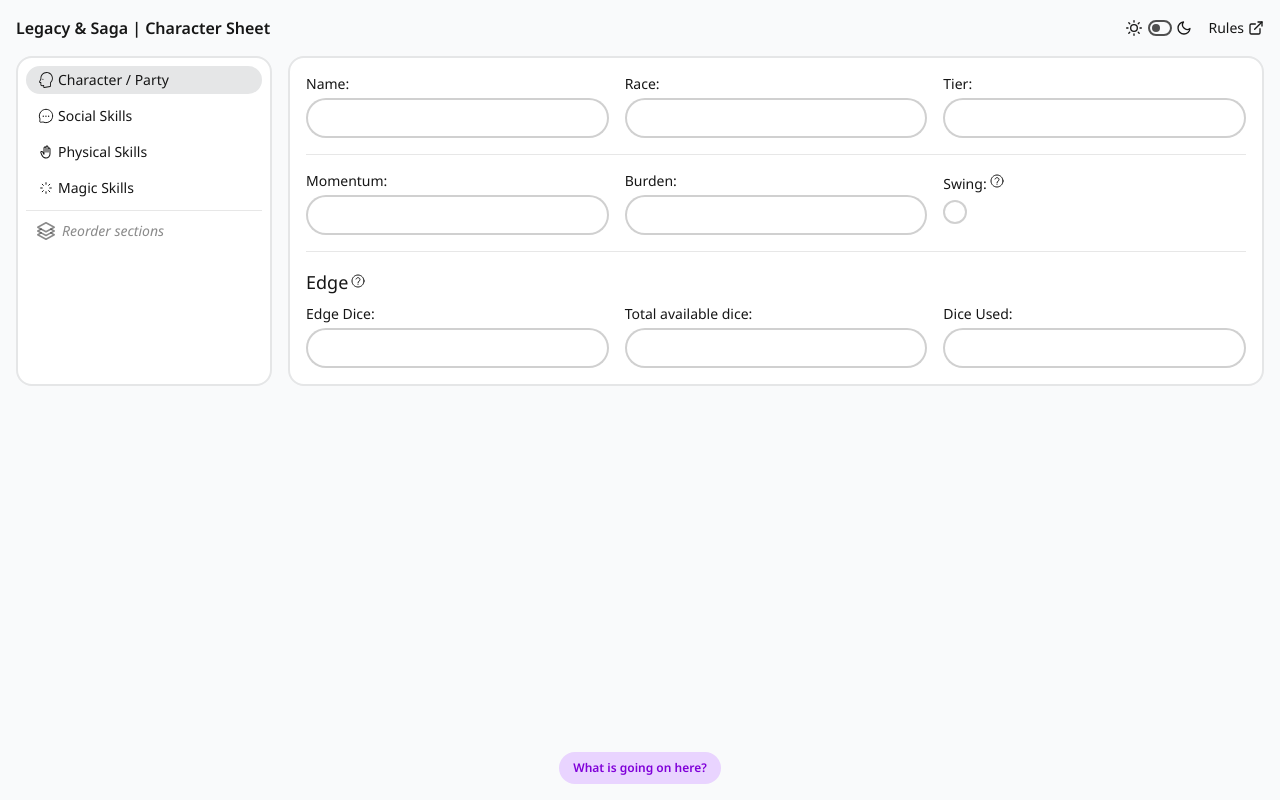
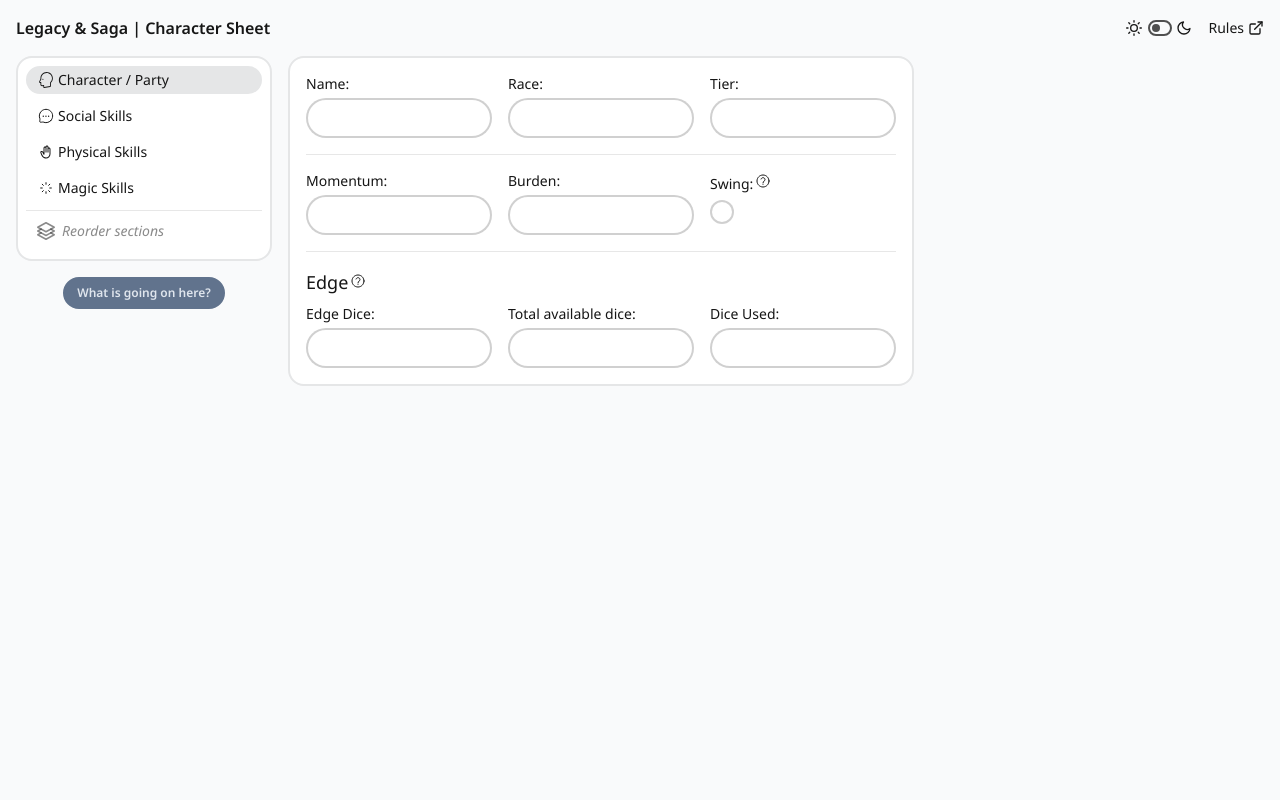
Before and after one commit to heathervv/saga-character-sheet, a React (Vite) app: page / in a window 1280 px wide. Built offline with nearby package versions, Linux system fonts and the light colour scheme.

Commit message:
refactor: treat footer differently

```diff
--- a/src/App.tsx
+++ b/src/App.tsx
@@ -3,19 +3,17 @@ import { ThemeManagerProvider } from './contexts/ThemeManager/Provider'
 import Header from './components/Header'
 import Sidebar from './components/Sidebar'
 import Content from './components/Content'
-import Footer from './components/Footer'
 
 const App = () => {
   return (
     <ThemeManagerProvider>
       <ContentManagerProvider>
-        <main className="bg-base-200 h-screen p-4">
+        <main className="bg-base-200 min-h-screen p-4">
           <Header />
-          <div className="flex flex-col lg:flex-row gap-4">
+          <div className="flex flex-col lg:flex-row gap-4 lg:items-start">
             <Sidebar />
             <Content className="flex-1 p-4" />
           </div>
-          <Footer />
         </main>
       </ContentManagerProvider>
     </ThemeManagerProvider>
--- a/src/components/Content.tsx
+++ b/src/components/Content.tsx
@@ -1,6 +1,7 @@
 import { useContentManagerContext } from '../contexts/ContentManager/ContentManager'
 import { SECTIONS, section_components } from '../data/sections'
 import Card from '../components/Card'
+import Footer from '../components/Footer'
 
 const Content = ({ className }: { className?: string }) => {
     const { activeSection } = useContentManagerContext()
@@ -8,9 +9,14 @@ const Content = ({ className }: { className?: string }) => {
     const ActiveSectionComponent = section_components[activeSection || SECTIONS.SECTION_ONE]
 
     return (
-        <Card className={className}>
-            <ActiveSectionComponent />
-        </Card>
+        <div>
+            <Card className={className}>
+                <ActiveSectionComponent />
+            </Card>
+            <div className="lg:hidden">
+                <Footer />
+            </div>
+        </div>
     )
 }
 
--- a/src/components/Footer.tsx
+++ b/src/components/Footer.tsx
@@ -10,8 +10,8 @@ const Footer = () => {
 
     return (
         <>
-            <footer className="absolute bottom-0 left-0 w-screen p-4 flex justify-center">
-                <button className="btn btn-sm btn-primary" onClick={() => handleClick()}>What is going on here?</button>
+            <footer className="p-4 flex justify-center">
+                <button className="btn btn-sm btn-neutral" onClick={() => handleClick()}>What is going on here?</button>
             </footer>
             <FAQ isOpen={isOpen} handleOpen={handleClick} />
         </>
--- a/src/components/Sidebar.tsx
+++ b/src/components/Sidebar.tsx
@@ -1,5 +1,6 @@
 import { useState, useRef } from 'react'
 import Card from './Card'
+import Footer from './Footer'
 import IconArrow from '../assets/images/icon-arrow'
 import IconArrange from '../assets/images/icon-arrange'
 import IconHamburger from '../assets/images/icon-hamburger'
@@ -97,7 +98,8 @@ const Sidebar = () => {
     }
 
     return (
-        <Card className="lg:w-3xs">
+        <div className="lg:w-3xs">
+            <Card>
                 <>
                     <button
                         id="dropdownBtn"
@@ -138,6 +140,10 @@ const Sidebar = () => {
                     </div>
                 </>
             </Card>
+            <div className="hidden lg:block">
+                <Footer />
+            </div>
+        </div>
     )
 }
 
```
Lines whose indentation alone changed are shown as unchanged.
